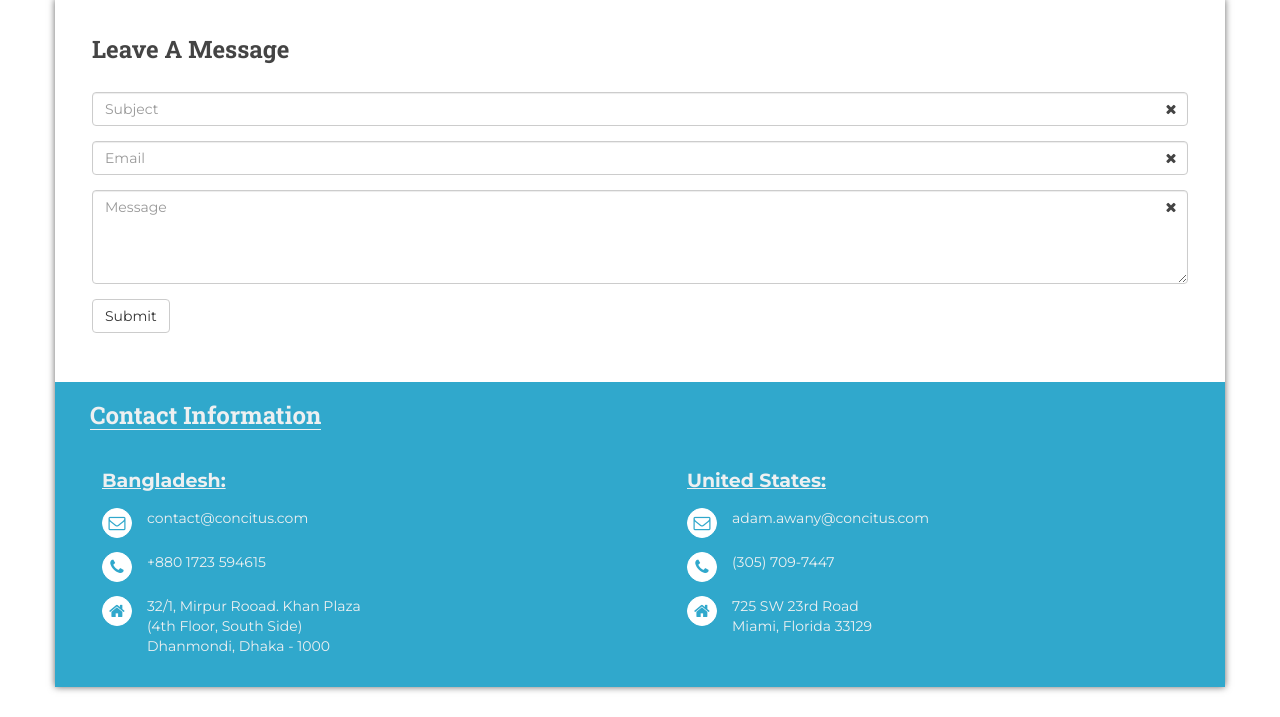
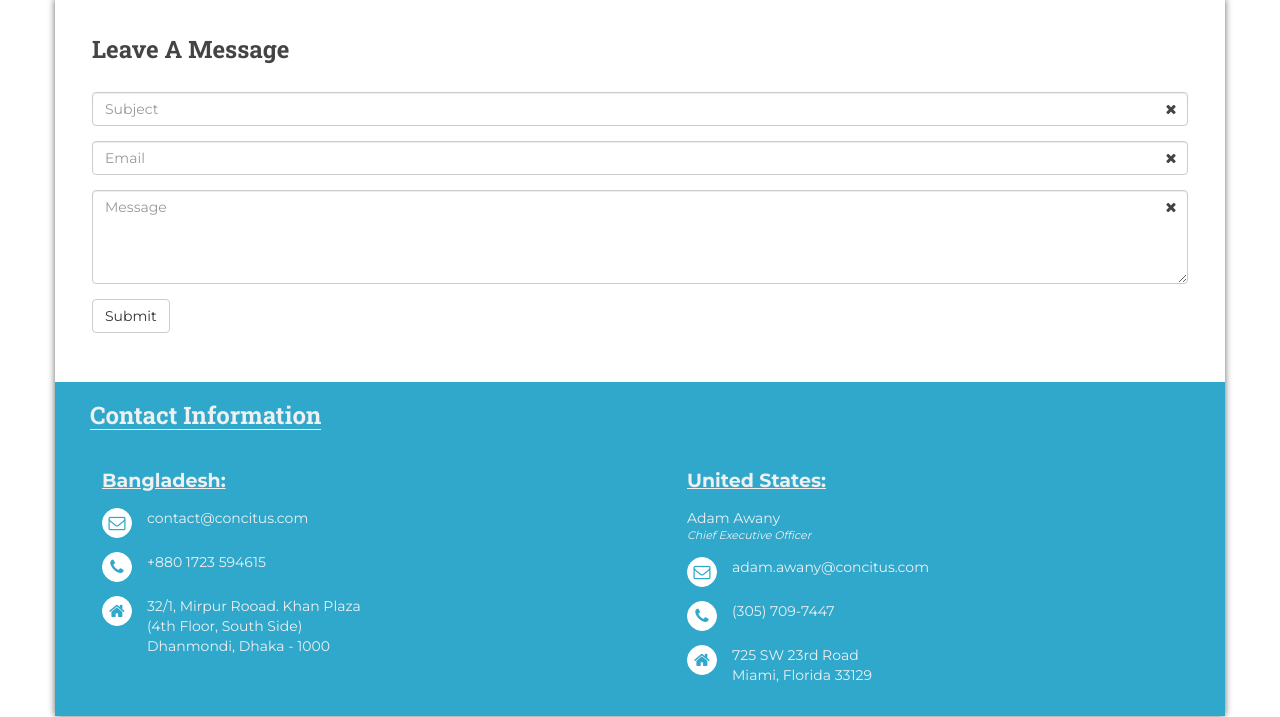
Before and after one commit to ShaonMahmood/Concitus_web_plus_blog, a Django app: page / in a window 1280 px wide. Shown: the part 2591-3308 px from the top of the page. Run offline with Django 3.2, Linux system fonts and the light colour scheme; some libraries are stand-ins or nearby versions.

Commit message:
minor text changes

```diff
--- a/contactApp/templates/contactApp/index.html
+++ b/contactApp/templates/contactApp/index.html
@@ -305,8 +305,8 @@ DISCLAIMER:
 				{% if not country_code_bd %}
 					<ul class="nav col-md-6">
 						<li class="country">United States:</li>
-						{% comment %}<li style="margin-bottom: 0"><span>Adam Awany</span></li>
-						<li style="font-style: italic;font-size: 11px"><span class="text-italic">Chief Executive Officer</span></li>{% endcomment %}
+						<li style="margin-bottom: 0"><span>Adam Awany</span></li>
+						<li style="font-style: italic;font-size: 11px"><span class="text-italic">Chief Executive Officer</span></li>
 						<li>
 							<span><i class="fa fa-envelope-o"></i></span>
 							<span><a href="mailto:contact@concitus.com">adam.awany@concitus.com</a></span>
```
